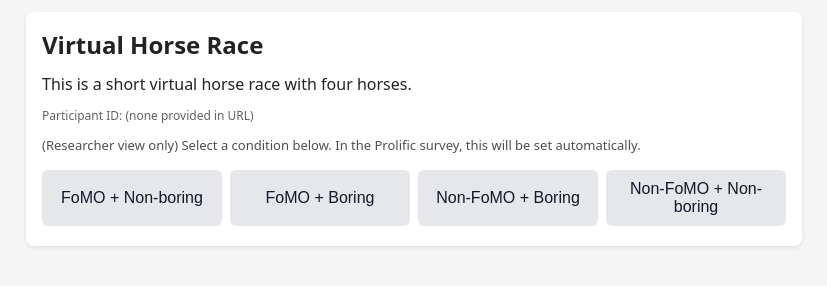
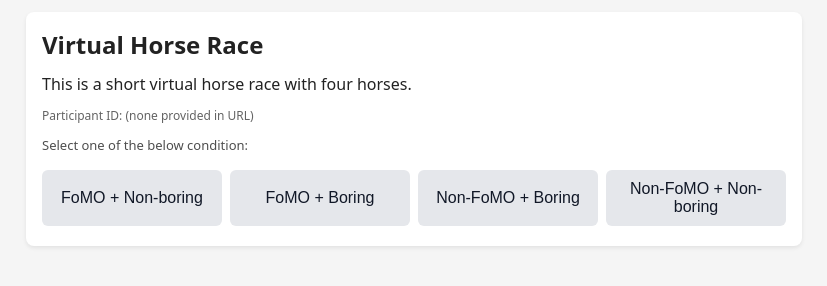
Before and after one commit to SharmaHEC/Game2026, a plain HTML site: page index.html in a window 1280 px wide. Shown: the whole page, without its empty margins (226-1053 px from the left). Drawn offline with Linux system fonts and the light colour scheme.

Commit message:
changed some text from home screen Update index.html

```diff
--- a/index.html
+++ b/index.html
@@ -370,7 +370,7 @@
       </p>
       <p id="pid-line" style="font-size:12px;opacity:0.7;"></p>
       <p style="font-size:13px;opacity:0.8;">
-        (Researcher view only) Select a condition below. In the Prolific survey, this will be set automatically.
+         Select one of the  below condition:
       </p>
       <div class="cond-grid">
         <button class="secondary" data-cond="fomo_exc">FoMO + Non-boring</button>
```
